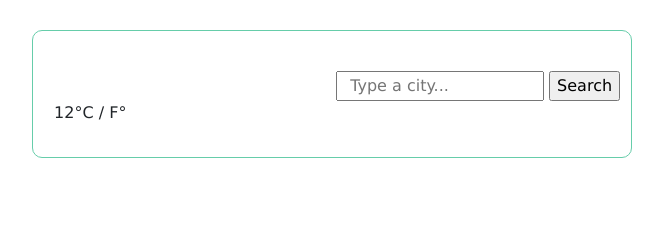
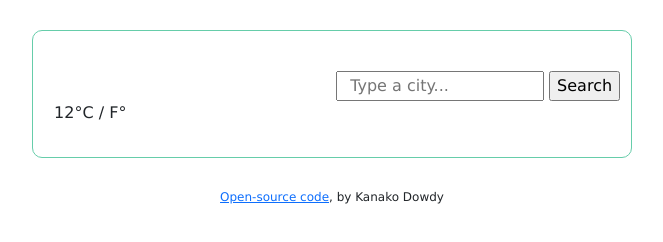
Before and after one commit to kanakodowdy/weather-app, a plain HTML site: page index.html in a window 1280 px wide. Shown: the whole page, without its empty margins (308-971 px from the left). Drawn offline with nearby package versions, Linux system fonts and the light colour scheme; no server answers.

Commit message:
added open source link

```diff
--- a/index.html
+++ b/index.html
@@ -52,6 +52,11 @@
           </div>
         </div>
       </div>
+      <p>
+        <a href="https://github.com/kanakodowdy/weather-app" target="_block"
+          >Open-source code</a
+        >, by Kanako Dowdy
+      </p>
     </div>
     <script src="app.js"></script>
   </body>
--- a/style.css
+++ b/style.css
@@ -1,5 +1,10 @@
 body {
   font-family: Verdana, Geneva, Tahoma, sans-serif;
+}
+
+p {
+  text-align: center;
+  font-size: 12px;
 }
 
 .card-body {
```
